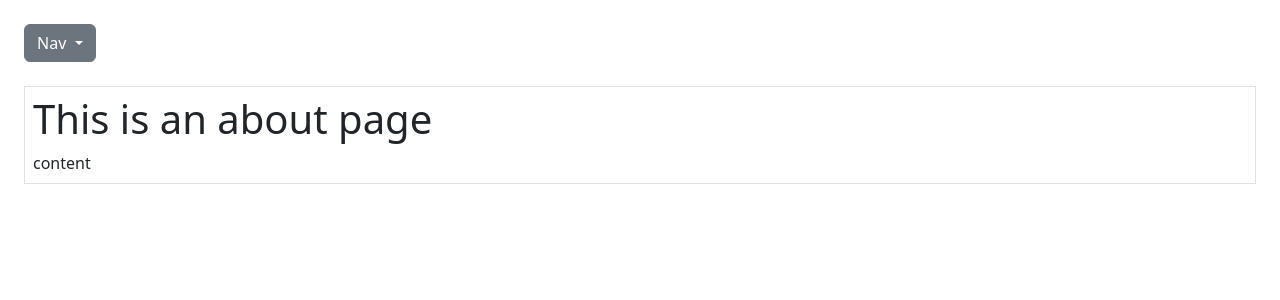
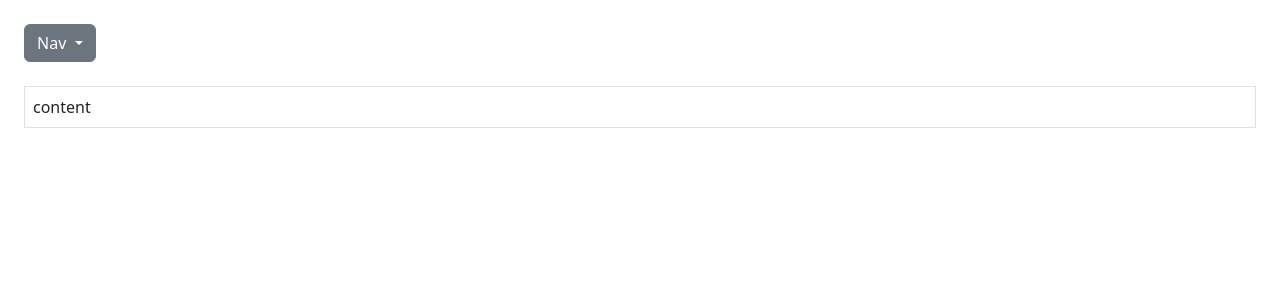
Before and after one commit to WichardG/fd-toolkit, a Vue app: page /prompts in a window 1280 px wide. Shown: the top 300 px of the page. Built offline with nearby package versions, Linux system fonts and the light colour scheme.

Commit message:
props for promp question

```diff
--- a/src/pages/Prompt/PromptOverview.vue
+++ b/src/pages/Prompt/PromptOverview.vue
@@ -1,16 +1,14 @@
 <template>
     <div>
-        <h1>This is an about page</h1>
-        <QuestionPromptsVue item="promptItem"/>
+        <QuestionPromptsVue :items="items"/>
     </div>
 </template>
 <script setup lang="ts">
 import QuestionPromptsVue from '@/components/Prompt/QuestionPrompts.vue';
+import type {promptItem}  from './logic';
+import {promptQuestions} from './lib'
 import { ref } from 'vue';
-import type { promptItem } from './logic';
 
-const promptItem = ref<promptItem>()
-
-
+const items = ref<promptItem[]>(promptQuestions);
 
 </script>
```
